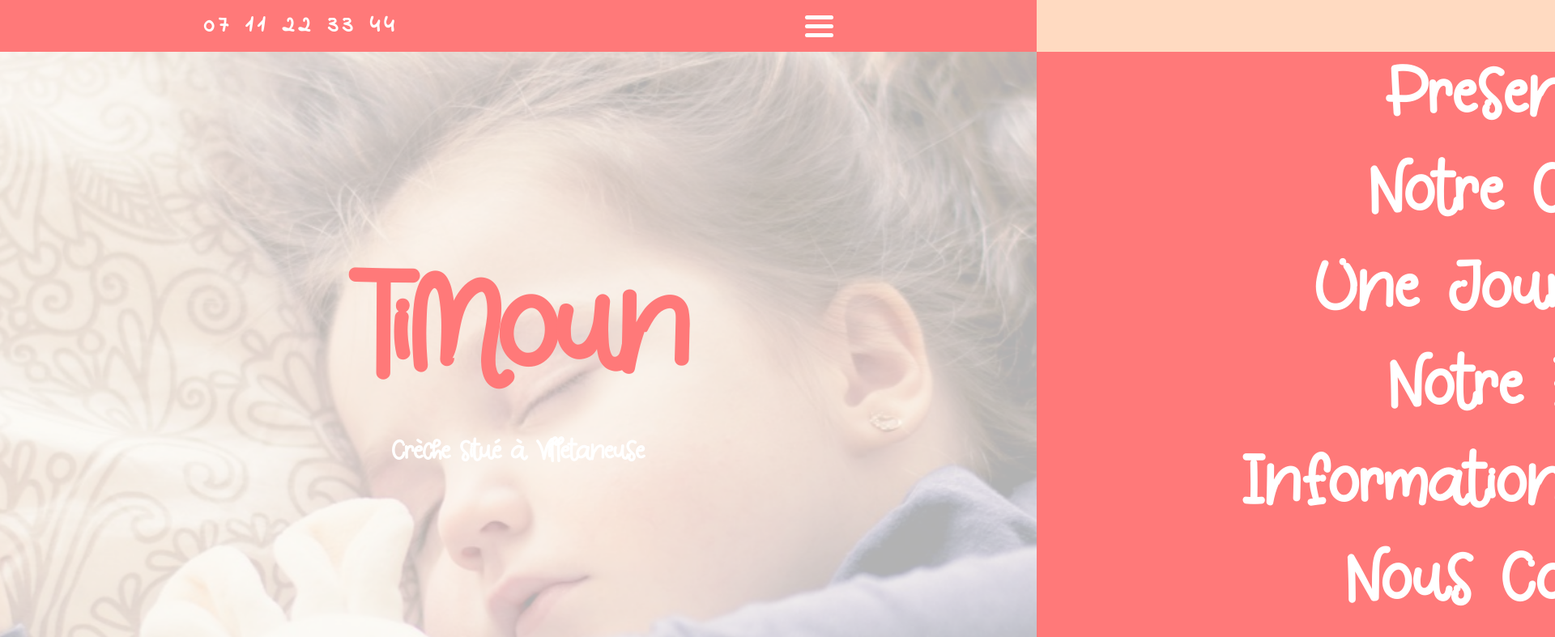
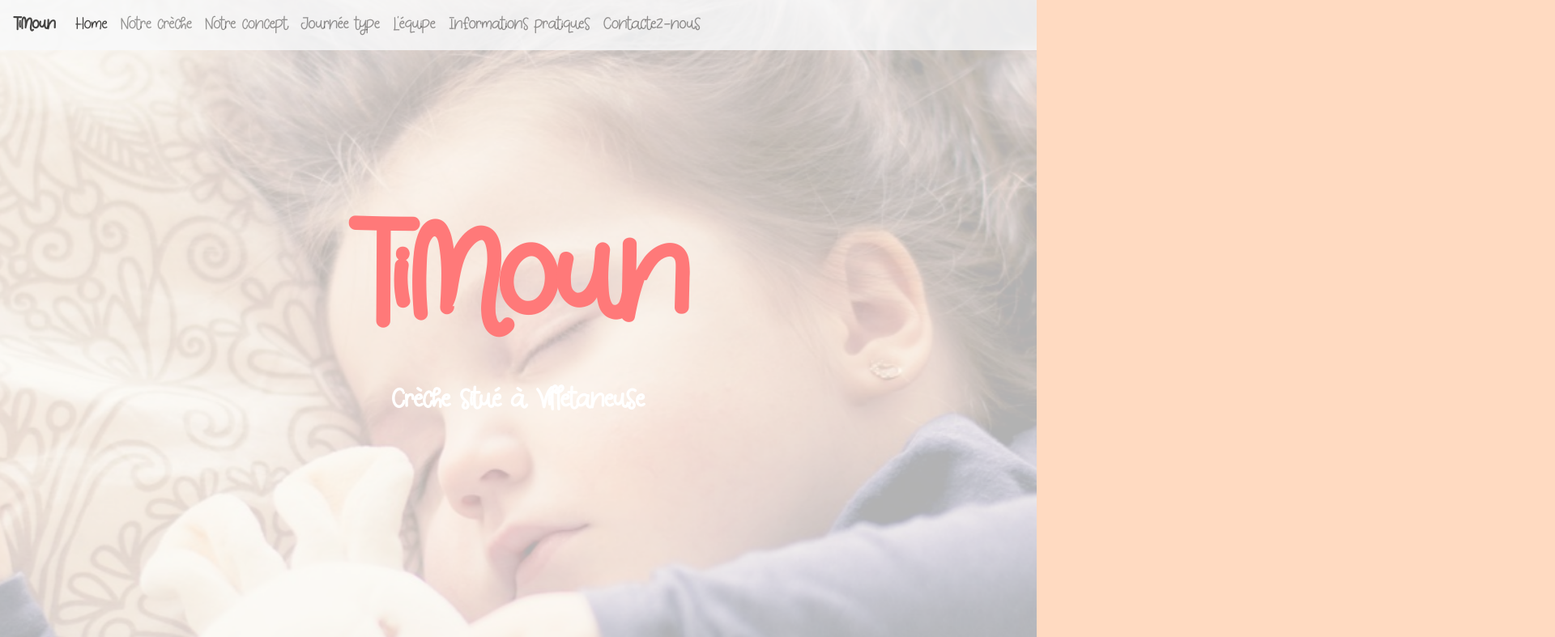
Before and after one commit to wyharm/Creche, a plain HTML site: page index.html in a window 1280 px wide. Shown: the top 787 px of the page at 81% size, 1920 px wide, since content can reach past the window. Drawn offline with nearby package versions, Linux system fonts and the light colour scheme; files whose address does not match are found by name.

Commit message:
navbar changement

```diff
--- a/Js/script.js
+++ b/Js/script.js
@@ -2,7 +2,7 @@ AOS.init({
   duration: 1200,
 })
 
-const navSlide = () => {
+/*const navSlide = () => {
   const burger = document.querySelector('.burger');
   const nav = document.querySelector('.navliens');
 
@@ -10,18 +10,17 @@ const navSlide = () => {
     nav.classList.toggle('nav-active');
   });
 }
-navSlide();
-
-
-
-
-
-
-
-
-
-
-
+navSlide();*/
+var prevScrollpos = window.pageYOffset;
+window.onscroll = function() {
+  var currentScrollPos = window.pageYOffset;
+  if (prevScrollpos > currentScrollPos) {
+    document.getElementById("navbar1").style.top = "0";
+  } else {
+    document.getElementById("navbar1").style.top = "-50px";
+  }
+  prevScrollpos = currentScrollPos;
+}
 
 
 function stopAnimate() {clearInterval(time);
--- a/css/style.css
+++ b/css/style.css
@@ -42,92 +42,27 @@
 
 /*navbar*/
 
-nav{
-  display: flex;
-  justify-content: space-around;
-  align-items: center;
-  min-height: 8vh;
-  font-family: 'White Pinky Regular';
-  background-color: #ff7979;
-}
-.logo a{
-  color: white;
-  text-transform: uppercase;
-  letter-spacing: 5px;
-  font-size: 30px;
-  text-decoration: none;
-  font-family: 'Indie Flower', cursive;
-  font-weight: bold;
-}
-.navliens{
-  position: absolute;
-  z-index: 34;
-  height: 92vh;
-  top: 8vh;
-  background-color: #ff7979;
-  display: flex;
-  flex-direction: column;
-  align-items: center;
-  width: 100vw;
-  transform: translateX(100%);
-  transition: transform 0.5s ease-in;
-}
-.navliens li{
-  list-style: none;
-  opacity: 1;
-  font-size: 80px;
+#navbar1{
+  transition: top 0.3s;
+  opacity: 0.8;
 
 }
-.navliens a{
-  color: white;
-  text-decoration: none;
-  letter-spacing: 3px;
-  font-weight:bold;
-  font-size: 80px;
-}
-#lien1:hover{
-  color: #957DAD;
-}
-#lien2:hover{
-  color: #9EE09E;
-}
-#lien0:hover{
-  color: #fec051;
-}
-#lien3:hover{
-  color: #76ADA8;
-}
-#lien4:hover{
-  color: #FFDAC1;
-}
-#lien5:hover{
-  color: #957DAD;
-}
-.burger div{
-  border-radius: 5px;
-  margin: 6px 0px;
-  width: 35px;
-  height: 5px;
-  background-color: white;
-}
-.burger{
-  display: block;
-  cursor:pointer;
-}
-.nav-active{
-  transform: translateX(0%);
+
+
+.navbar-brand{
+
+  font-family: 'White Pinky Regular';
+  font-weight: bold;
+  color: #ff7979;
 
 }
-@keyframes navlinkFade{
-  from{
-    opacity: 0;
-    transform:translateX(50px);
-  }
-  to{
-    opacity: 1;
-    transform:translateX(0px);
-  }
+.nav-link{
+  font-family: 'White Pinky Regular';
+  font-size: 20px;
 }
+
+
+
 
 section {
   padding-left: 0px;
--- a/index.html
+++ b/index.html
@@ -19,25 +19,37 @@
 
 <body>
   <header>
-          <nav>
-              <div class="logo">
-                  <a href="tel:+33711223344"> 07 11 22 33 44</a>
-              </div>
-              <ul class="navliens">
-                  <li><a id="lien0" class="links" href="#presentation">Presentation</a></li>
-                  <li><a id="lien1" href="#notreconcept">Notre Concept</a></li>
-                  <li><a id="lien2" href="#">Une Journée type</a></li>
-                  <li><a id="lien3" href="#">Notre Equipe</a></li>
-                  <li><a id="lien4" href="#">Informations Pratiques</a></li>
-                  <li><a id="lien5" href="#">Nous Contactez</a></li>
-              </ul>
-<div class="burger">
-    <div class="line1"></div>
-    <div class="line2"></div>
-    <div class="line3"></div>
-</div>
-</nav>
-
+      <nav id="navbar1" class="navbar navbar-expand-lg navbar-light fixed-top bg-light">
+          <a class="navbar-brand" href="#">TiMoun</a>
+          <button class="navbar-toggler" type="button" data-toggle="collapse" data-target="#navbarNav" aria-controls="navbarNav" aria-expanded="false" aria-label="Toggle navigation">
+            <span class="navbar-toggler-icon"></span>
+          </button>
+          <div class="collapse navbar-collapse " id="navbarNav">
+            <ul class="navbar-nav">
+              <li class="nav-item active">
+                <a class="nav-link" href="#">Home<span class="sr-only">(current)</span></a>
+              </li>
+              <li class="nav-item">
+                <a class="nav-link" href="#presentation">Notre crèche</a>
+              </li>
+              <li class="nav-item">
+                <a class="nav-link" href="#notreconcept">Notre concept</a>
+              </li>
+              <li class="nav-item">
+                  <a class="nav-link" href="#journeetype1">Journée type</a>
+                </li>
+                <li class="nav-item">
+                  <a class="nav-link" href="#equipe">L'équipe</a>
+                </li>
+                <li class="nav-item">
+                    <a class="nav-link" href="#findus">Informations pratiques</a>
+                  </li>
+                  <li class="nav-item">
+                      <a class="nav-link" href="#contact">Contactez-nous</a>
+                    </li>
+            </ul>
+          </div>
+        </nav>
 
     <div class="landing-page">
       <div class="page-content">
@@ -106,7 +118,7 @@
           <div class="projets1 p-3 ">
             <img class="projet-icons mb-2 mx-auto" src="img/iconfinder_brush-pencil_1055103.svg" alt="pencil">
             <h3 class="projetsH">Education</h3>
-            <p>Lorem ipsum dolor sit amet consectetur adipisicing elit. Consequatur repudiandae nostrum itaque saepe
+            <p data-aos="zoom-in">Lorem ipsum dolor sit amet consectetur adipisicing elit. Consequatur repudiandae nostrum itaque saepe
               tenetur nesciunt ad facere rerum quam quasi exercitationem magni vel voluptas, provident in voluptates
               voluptatibus corrupti doloribus.</p>
           </div>
@@ -115,7 +127,7 @@
           <div class="projets2 p-3">
             <img class="projet-icons mb-2 mx-auto" src="img/iconfinder_heart_1055045.svg" alt="heart">
             <h3 class="projetsH">Social</h3>
-            <p>Lorem ipsum dolor sit amet consectetur adipisicing elit. Consequatur repudiandae nostrum itaque saepe
+            <p data-aos="zoom-in">Lorem ipsum dolor sit amet consectetur adipisicing elit. Consequatur repudiandae nostrum itaque saepe
               tenetur nesciunt ad facere rerum quam quasi exercitationem magni vel voluptas, provident in voluptates
               voluptatibus corrupti doloribus.</p>
           </div>
@@ -124,7 +136,7 @@
           <div class="projets3 p-3 ">
             <img class="projet-icons mb-2 mx-auto" src="img/iconfinder_recycle_1054994.svg" alt="recycle">
             <h3 class="projetsH">Environnement</h3>
-            <p>Lorem ipsum dolor sit amet consectetur adipisicing elit. Consequatur repudiandae nostrum itaque saepe
+            <p data-aos="zoom-in">Lorem ipsum dolor sit amet consectetur adipisicing elit. Consequatur repudiandae nostrum itaque saepe
               tenetur nesciunt ad facere rerum quam quasi exercitationem magni vel voluptas, provident in voluptates
               voluptatibus corrupti doloribus.</p>
           </div>
@@ -139,12 +151,12 @@
 
 
   <!--JOURNEE TYPE-->
-  <section class="journeetype">
+  <section id="journeetype1" class="journeetype">
     <div class="container-fluid">
       <div class="row">
         <div class="image-animaux">
           <img id="singe" src="img/singe.png" alt="singe">
-          <img data-aos="zoom-in" id="crocodile" src="img/crocodile.png" alt="">
+          <img id="crocodile" src="img/crocodile.png" alt="">
         </div>
         <div class="col-sm-12 col-lg-6 p-0 embed-responsive embed-responsive-4by3">
           <video autoplay loop muted id="video">
```
